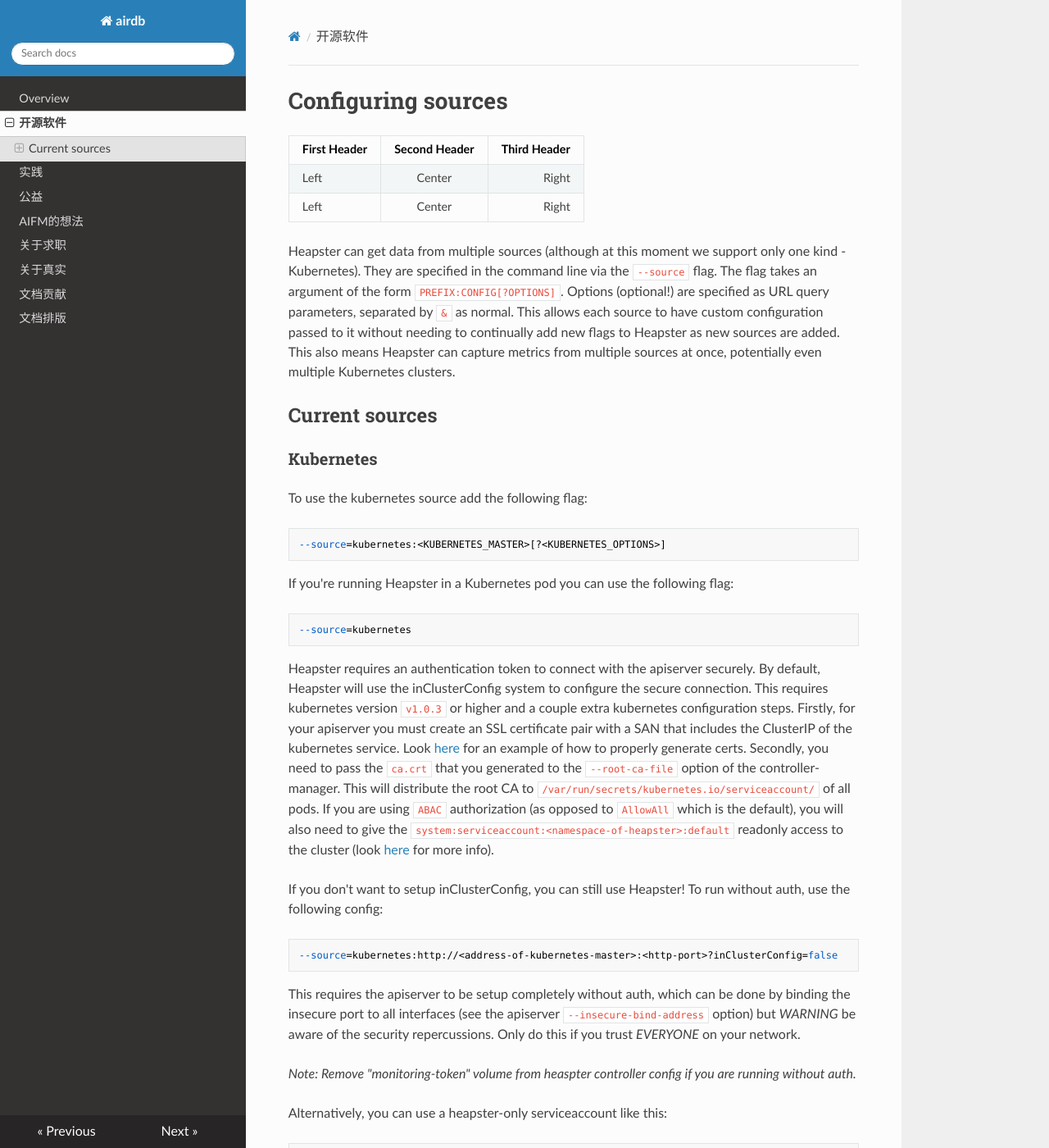
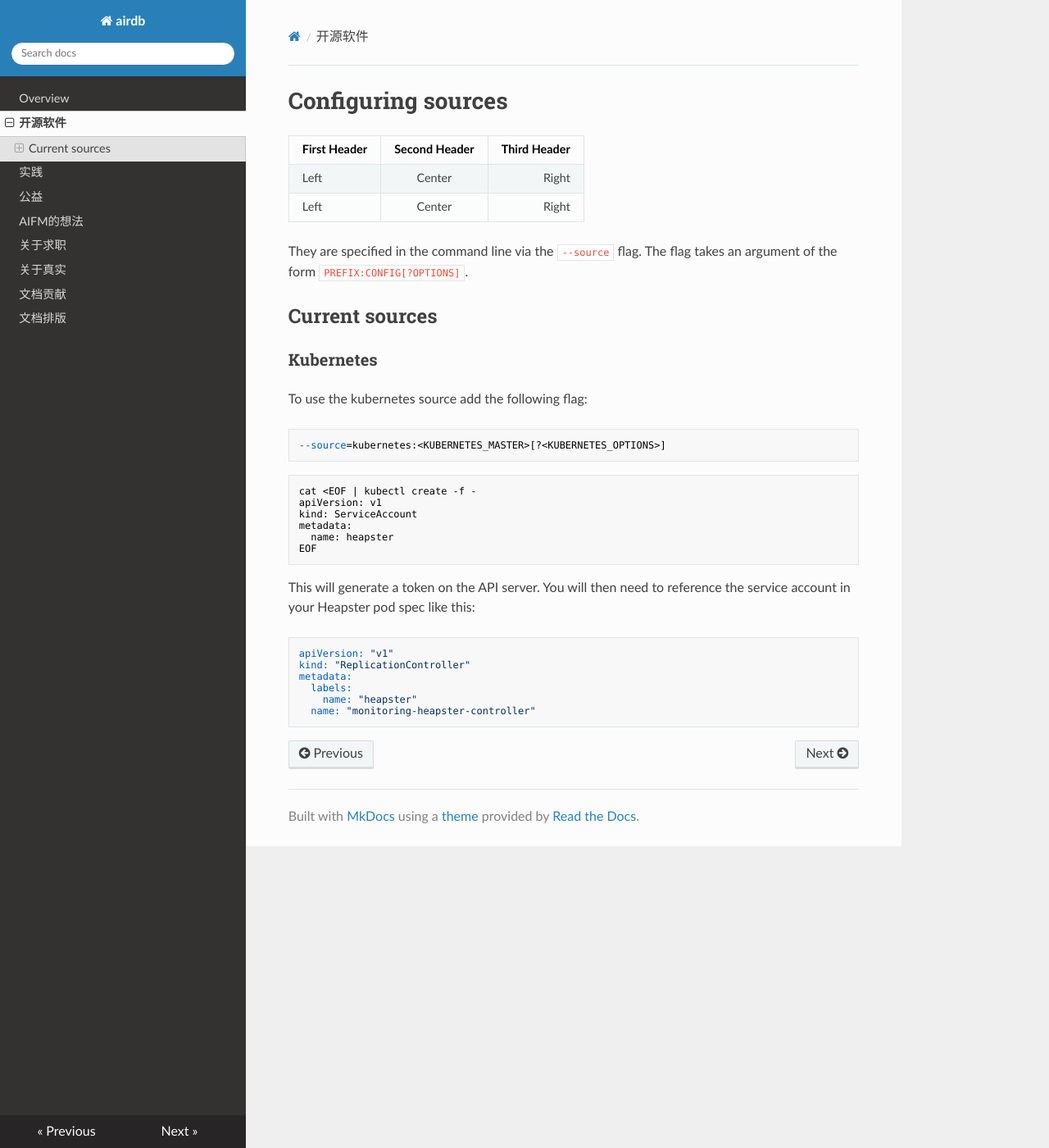
Before and after one commit to airdb/docs, an MkDocs documentation site: the page built from docs/01_opensource.md, in a window 1280 px wide and 1400 px high. Shown: the whole window at 82% size. Built offline with MkDocs 1.6.1, drawn with Linux system fonts in a browser that asks for light colours; nearby versions of some CDN libraries; old or Windows-style settings are respelled for this version of MkDocs; some of the changed text lies outside the part shown.

Commit message:
add forfun

````diff
--- a/docs/01_opensource.md
+++ b/docs/01_opensource.md
@@ -6,35 +6,13 @@ First Header | Second Header | Third Header
 Left         | Center        | Right
 Left         | Center        | Right
 
-Heapster can get data from multiple sources (although at this moment we support only one kind - Kubernetes).
 They are specified in the command line via the `--source` flag. The flag takes an argument of the form `PREFIX:CONFIG[?OPTIONS]`.
-Options (optional!) are specified as URL query parameters, separated by `&` as normal.
-This allows each source to have custom configuration passed to it without needing to
-continually add new flags to Heapster as new sources are added. This also means
-Heapster can capture metrics from multiple sources at once, potentially even multiple
-Kubernetes clusters.
 
 ## Current sources
 ### Kubernetes
 To use the kubernetes source add the following flag:
 
 	--source=kubernetes:<KUBERNETES_MASTER>[?<KUBERNETES_OPTIONS>]
-
-If you're running Heapster in a Kubernetes pod you can use the following flag:
-
-	--source=kubernetes
-
-Heapster requires an authentication token to connect with the apiserver securely. By default, Heapster will use the inClusterConfig system to configure the secure connection. This requires kubernetes version `v1.0.3` or higher and a couple extra kubernetes configuration steps. Firstly, for your apiserver you must create an SSL certificate pair with a SAN that includes the ClusterIP of the kubernetes service. Look [here](https://github.com/kubernetes/kubernetes/blob/e4fde6d2cae2d924a4eb72d1e3b2639f057bb8c1/cluster/gce/util.sh#L497-L559) for an example of how to properly generate certs. Secondly, you need to pass the `ca.crt` that you generated to the `--root-ca-file` option of the controller-manager. This will distribute the root CA to `/var/run/secrets/kubernetes.io/serviceaccount/` of all pods. If you are using `ABAC` authorization (as opposed to `AllowAll` which is the default), you will also need to give the `system:serviceaccount:<namespace-of-heapster>:default` readonly access to the cluster (look [here](https://github.com/kubernetes/kubernetes/blob/master/docs/admin/authorization.md#a-quick-note-on-service-accounts) for more info).
-
-If you don't want to setup inClusterConfig, you can still use Heapster! To run without auth, use the following config:
-
-	--source=kubernetes:http://<address-of-kubernetes-master>:<http-port>?inClusterConfig=false
-
-This requires the apiserver to be setup completely without auth, which can be done by binding the insecure port to all interfaces (see the apiserver `--insecure-bind-address` option) but *WARNING* be aware of the security repercussions. Only do this if you trust *EVERYONE* on your network.
-
-*Note: Remove "monitoring-token" volume from heaspter controller config if you are running without auth.*
-
-Alternatively, you can use a heapster-only serviceaccount like this:
 
 ```shell
 cat <EOF | kubectl create -f -
@@ -54,39 +32,4 @@ metadata:
   labels:
     name: "heapster"
   name: "monitoring-heapster-controller"
-spec:
-  replicas: 1
-  selector:
-    name: "heapster"
-  template:
-    metadata:
-      labels:
-        name: "heapster"
-    spec:
-      serviceAccount: "heapster"
-      containers:
-        -
-          image: "kubernetes/heapster:v0.13.0"
-          name: "heapster"
-          command:
-            - "/heapster"
-            - "--source=kubernetes:http://kubernetes-ro?inClusterConfig=false&useServiceAccount=true&auth="
-            - "--sink=influxdb:http://monitoring-influxdb:80"
 ```
-
-This will mount the generated token at `/var/run/secrets/kubernetes.io/serviceaccount/token` in the Heapster container.
-
-
-The following options are available:
-* `inClusterConfig` - Use kube config in service accounts associated with Heapster's namespace. (default: true)
-* `kubeletPort` - kubelet port to use (default: `10255`)
-* `kubeletHttps` - whether to use https to connect to kubelets (default: `false`)
-* `apiVersion` - API version to use to talk to Kubernetes. Defaults to the version in kubeConfig.
-* `insecure` - whether to trust kubernetes certificates (default: `false`)
-* `auth` - client auth file to use. Set auth if the service accounts are not usable.
-* `useServiceAccount` - whether to use the service account token if one is mounted at `/var/run/secrets/kubernetes.io/serviceaccount/token` (default: `false`)
-
-There is also a sub-source for metrics - `kubernetes.summary_api` - that uses a slightly different, memory-efficient API for passing data from Kubelet/cAdvisor to Heapster. It supports the same set of options as `kubernetes`. Sample usage:
-```
- - --source=kubernetes.summary_api:''
-```
````
Also changed, not shown: docs/aifm.md (+2 -0 lines).
